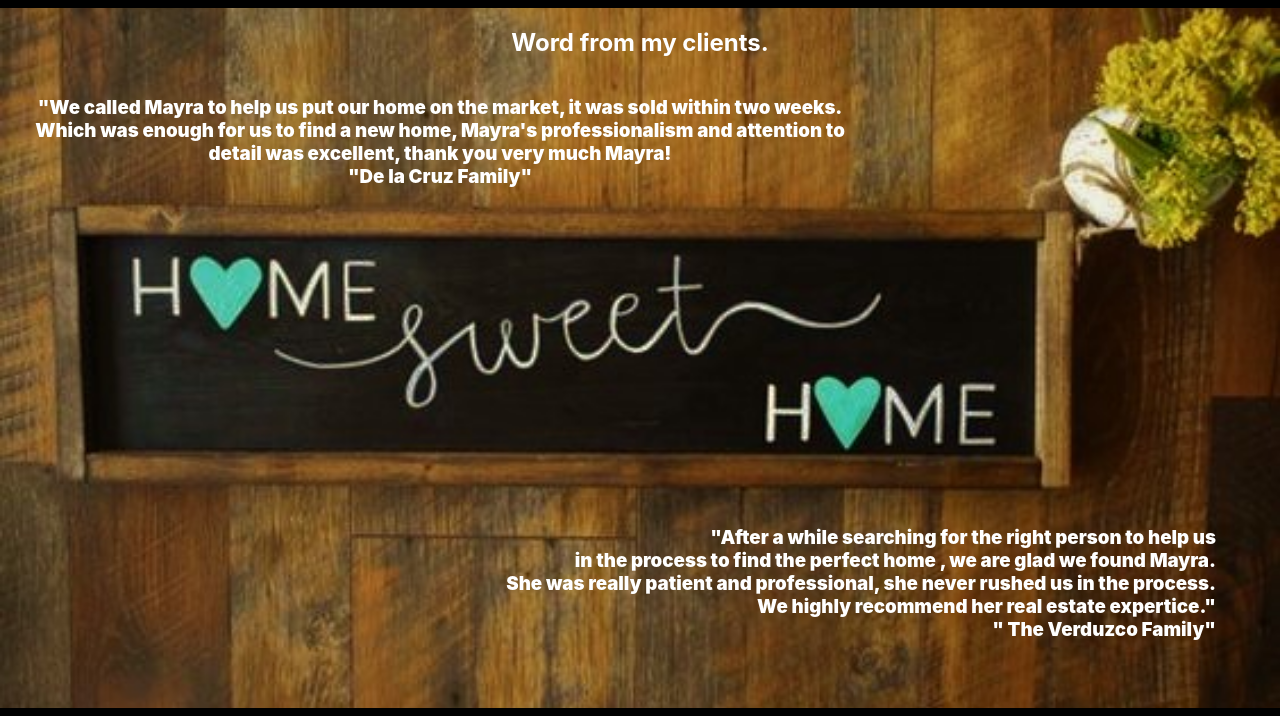
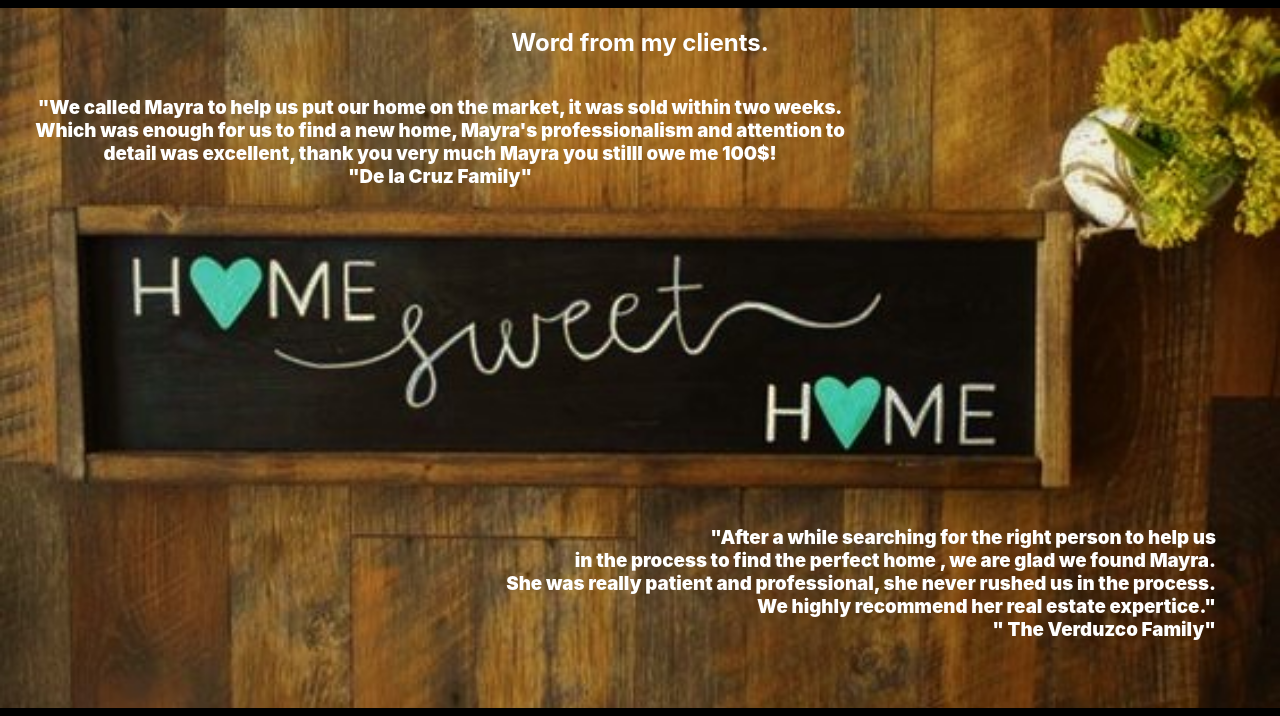
Before and after one commit to AntonioEscalante/Homes-by_mayra, a plain HTML site: page index.html in a window 1280 px wide. Shown: the part 1617-2333 px from the top of the page. Drawn offline with Linux system fonts and the light colour scheme.

Commit message:
Update index.html

```diff
--- a/index.html
+++ b/index.html
@@ -70,7 +70,7 @@
 
           "We called Mayra to help us put our home on the market, it was sold within two weeks.<br>
           Which was enough for us to find a new home, Mayra's professionalism and attention to <br>
-          detail was excellent, thank you very much Mayra!<br>
+          detail was excellent, thank you very much Mayra you stilll owe me 100$!<br>
           "De la Cruz Family"
         </h3>
 
```
